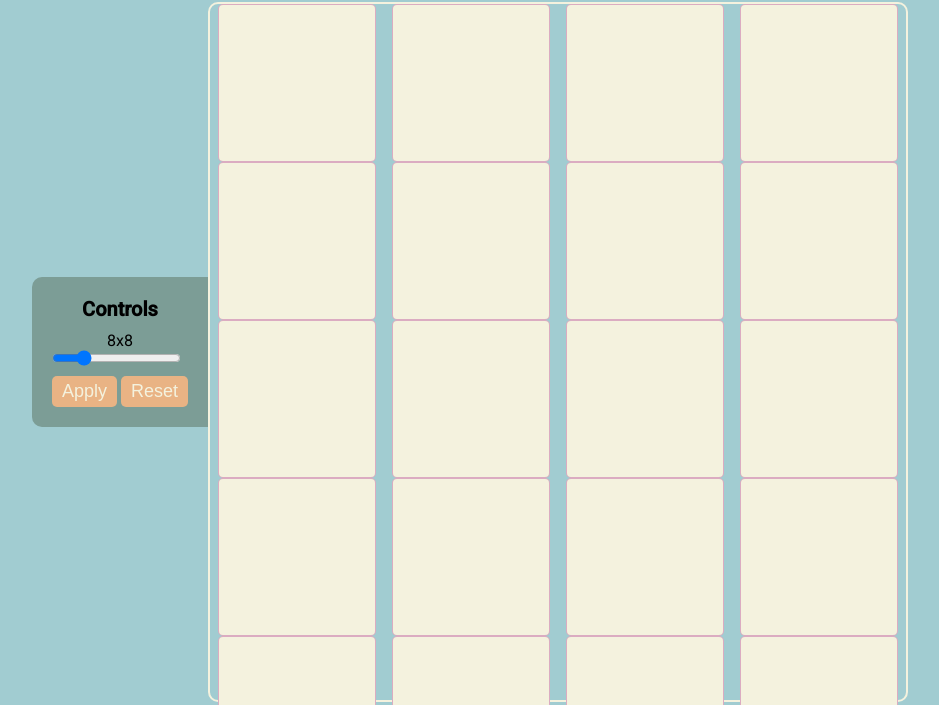
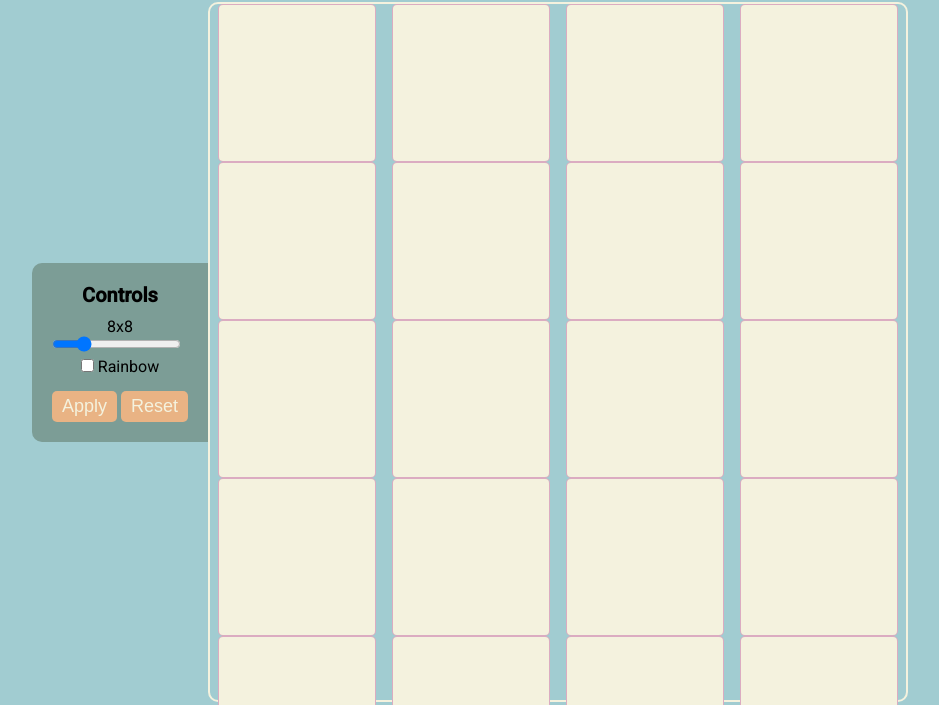
Before and after one commit to palsterzilla/etch-a-sketch, a plain HTML site: page index.html in a window 1280 px wide. Shown: the part 95-800 px from the top of the page, without its empty margins (170-1109 px from the left). Drawn offline with Linux system fonts and the light colour scheme.

Commit message:
Add checkbox

```diff
--- a/index.html
+++ b/index.html
@@ -14,7 +14,11 @@
         <div class="controls-inner">
           <h3>Controls</h3>
           <div class="grid-size">8x8</div>
-          <input type="range" min="2" max="30" value="8">
+          <input class="range" type="range" min="2" max="30" value="8">
+          <div class="checkbox">
+            <input type="checkbox" id="rainbow">
+            <label for="rainbow">Rainbow</label>
+          </div>
           <button class="apply">Apply</button>
           <button class="reset">Reset</button>
         </div>
--- a/style.css
+++ b/style.css
@@ -66,8 +66,13 @@ h1 {
   border-bottom-left-radius: 1rem;
 }
 
-input {
+.range,
+.checkbox {
   display: block;
+}
+
+.checkbox {
+  margin: 0.5rem 0;
 }
 
 .apply,
```
